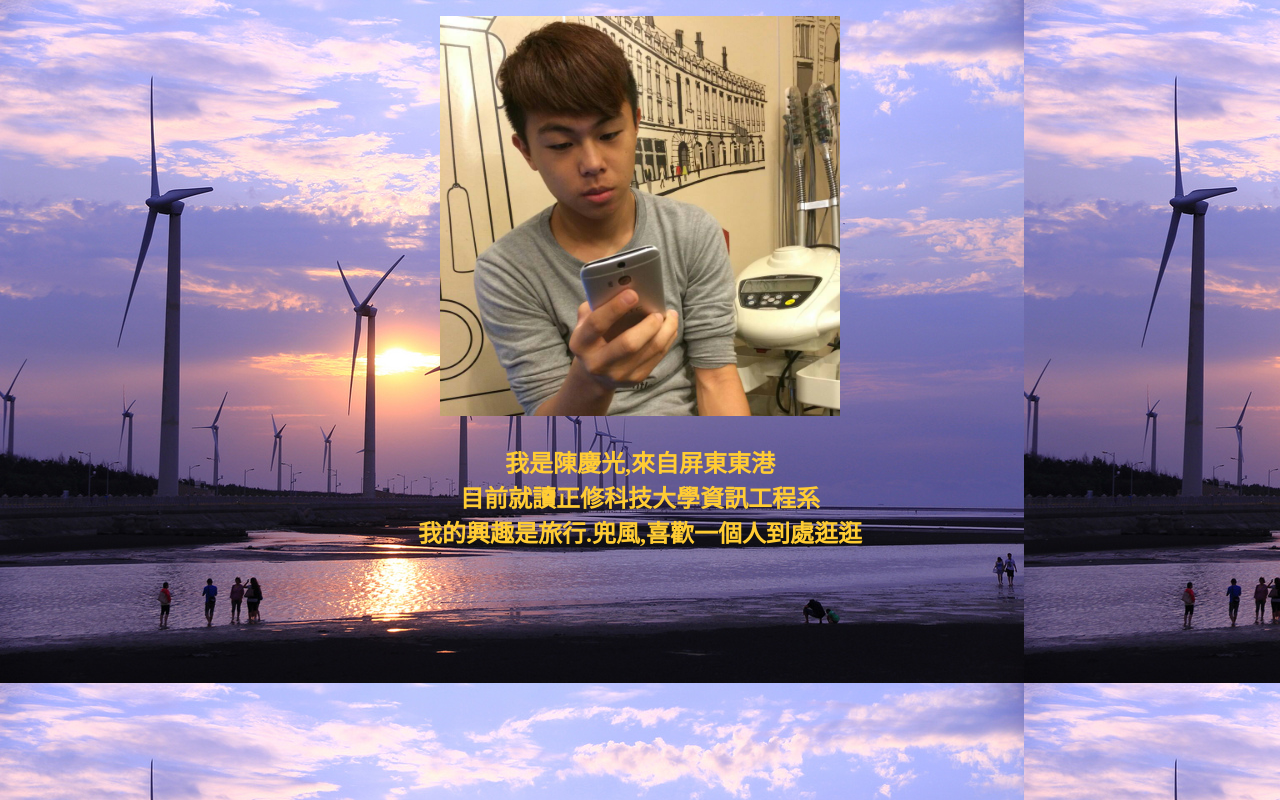
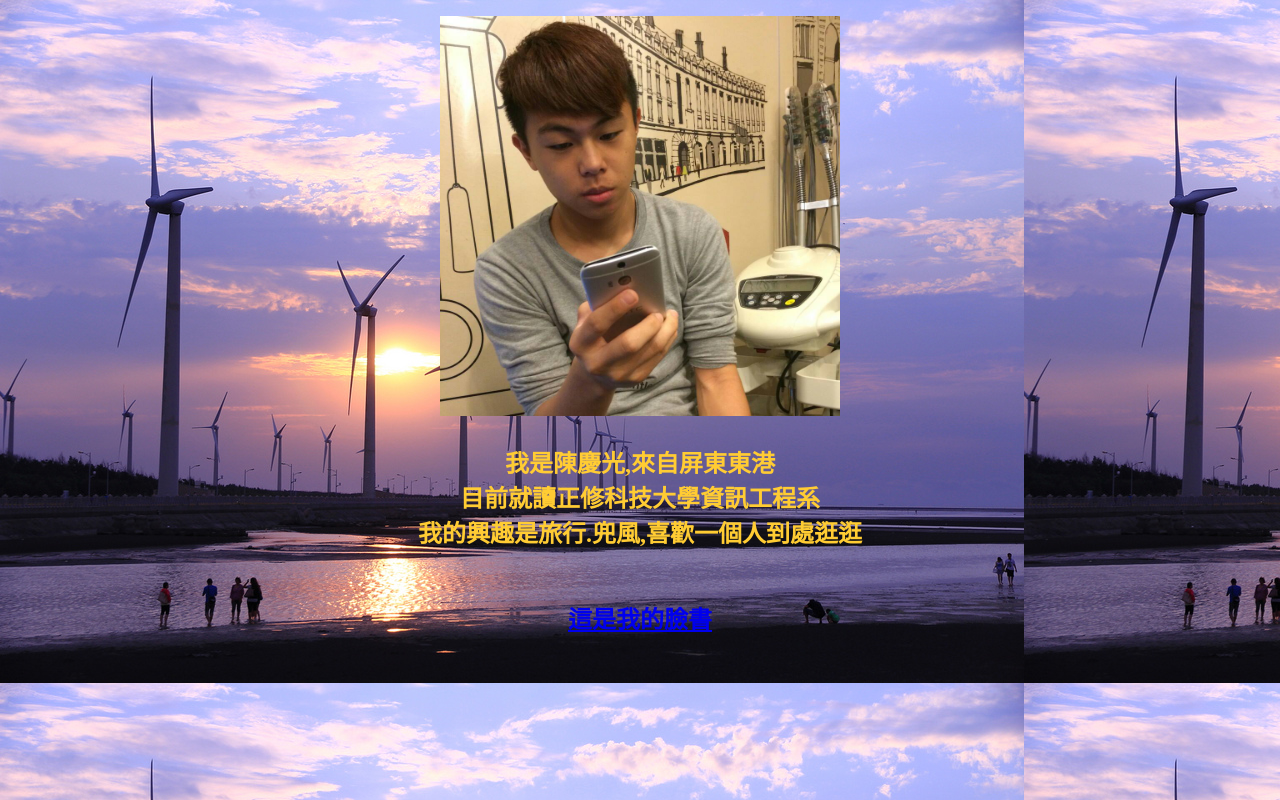
Before and after one commit to k40418165/k40418165.github.io, a plain HTML site: page index.html in a window 1280 px wide. Drawn offline with Linux system fonts and the light colour scheme.

Commit message:
Update index.html

```diff
--- a/index.html
+++ b/index.html
@@ -14,8 +14,9 @@
    <font face="標楷體" color="#FFCC33">我是陳慶光,來自屏東東港<br>
    目前就讀正修科技大學資訊工程系<br>
    我的興趣是旅行.兜風,喜歡一個人到處逛逛
-
-
+   <br>
+   <br>
+   <h2><p align="center"><font face="標楷體"><a href="https://www.facebook.com/chen.q.guang.1">這是我的臉書</a></font></p></h2>
    </p>
    </h2>
    </section>
```
